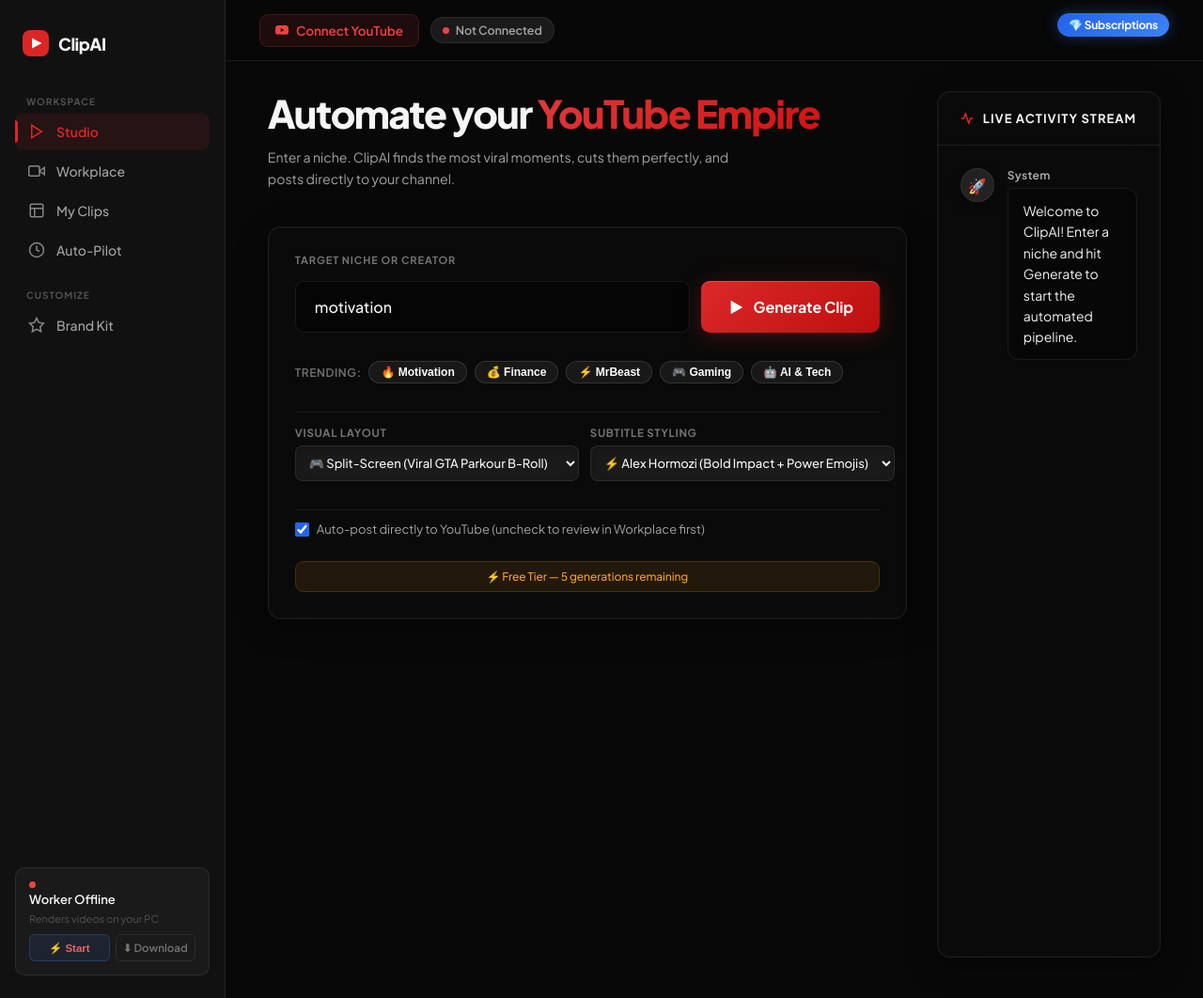
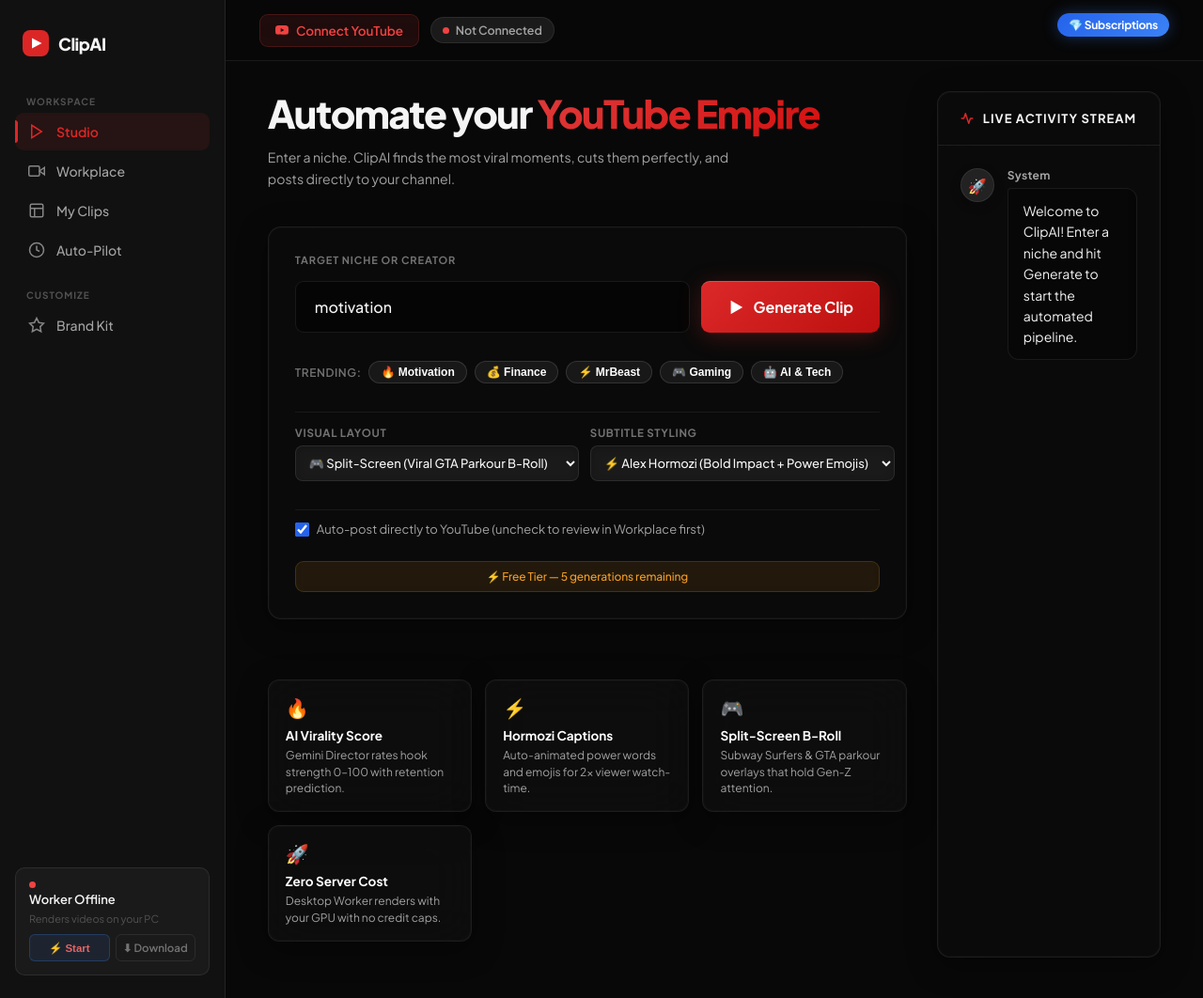
Before and after one commit to musharafabdulkadir7-lab/viralclip-saas, a FastAPI app: page / in a window 1280 px wide. Shown: the whole page at 94% size. Run offline with FastAPI, Linux system fonts and the light colour scheme.

Commit message:
Incorporate OpusClip/Submagic/Vizard hybrid styling & feature comparison cards

```diff
--- a/templates/index.html
+++ b/templates/index.html
@@ -10,7 +10,7 @@
     <meta name="apple-mobile-web-app-status-bar-style" content="black-translucent">
     <link rel="preconnect" href="https://fonts.googleapis.com">
     <link href="https://fonts.googleapis.com/css2?family=Plus+Jakarta+Sans:wght@400;500;600;700;800&display=swap" rel="stylesheet">
-    <link rel="stylesheet" href="/static/style.css?v=101">
+    <link rel="stylesheet" href="/static/style.css?v=102">
 </head>
 <body>
 <div class="app-layout">
@@ -227,6 +227,30 @@
                         <button onclick="cancelJob()" style="background:none; border:1px solid var(--border); color:var(--text-3); font-size:12px; padding: 5px 14px; border-radius:6px; cursor:pointer; transition: all 0.2s;" onmouseover="this.style.borderColor='#ef4444';this.style.color='#ef4444'" onmouseout="this.style.borderColor='var(--border)';this.style.color='var(--text-3)'">
                             ✕ Cancel Job
                         </button>
+                    </div>
+                </div>
+
+                <!-- ── Hybrid Industry Feature Highlights (Opus + Submagic + Vizard) ── -->
+                <div style="display:grid; grid-template-columns: repeat(auto-fit, minmax(190px, 1fr)); gap:14px; margin-top:32px; width:100%;">
+                    <div class="glass-card" style="padding:16px 18px; border:1px solid rgba(255,255,255,0.07); border-radius:12px; background:rgba(18,18,18,0.5);">
+                        <div style="font-size:20px; margin-bottom:8px;">🔥</div>
+                        <div style="font-size:13.5px; font-weight:700; color:#fff; margin-bottom:4px;">AI Virality Score</div>
+                        <div style="font-size:12px; color:var(--text-2); line-height:1.45;">Gemini Director rates hook strength 0–100 with retention prediction.</div>
+                    </div>
+                    <div class="glass-card" style="padding:16px 18px; border:1px solid rgba(255,255,255,0.07); border-radius:12px; background:rgba(18,18,18,0.5);">
+                        <div style="font-size:20px; margin-bottom:8px;">⚡</div>
+                        <div style="font-size:13.5px; font-weight:700; color:#fff; margin-bottom:4px;">Hormozi Captions</div>
+                        <div style="font-size:12px; color:var(--text-2); line-height:1.45;">Auto-animated power words and emojis for 2x viewer watch-time.</div>
+                    </div>
+                    <div class="glass-card" style="padding:16px 18px; border:1px solid rgba(255,255,255,0.07); border-radius:12px; background:rgba(18,18,18,0.5);">
+                        <div style="font-size:20px; margin-bottom:8px;">🎮</div>
+                        <div style="font-size:13.5px; font-weight:700; color:#fff; margin-bottom:4px;">Split-Screen B-Roll</div>
+                        <div style="font-size:12px; color:var(--text-2); line-height:1.45;">Subway Surfers & GTA parkour overlays that hold Gen-Z attention.</div>
+                    </div>
+                    <div class="glass-card" style="padding:16px 18px; border:1px solid rgba(255,255,255,0.07); border-radius:12px; background:rgba(18,18,18,0.5);">
+                        <div style="font-size:20px; margin-bottom:8px;">🚀</div>
+                        <div style="font-size:13.5px; font-weight:700; color:#fff; margin-bottom:4px;">Zero Server Cost</div>
+                        <div style="font-size:12px; color:var(--text-2); line-height:1.45;">Desktop Worker renders with your GPU with no credit caps.</div>
                     </div>
                 </div>
             </div>
```
